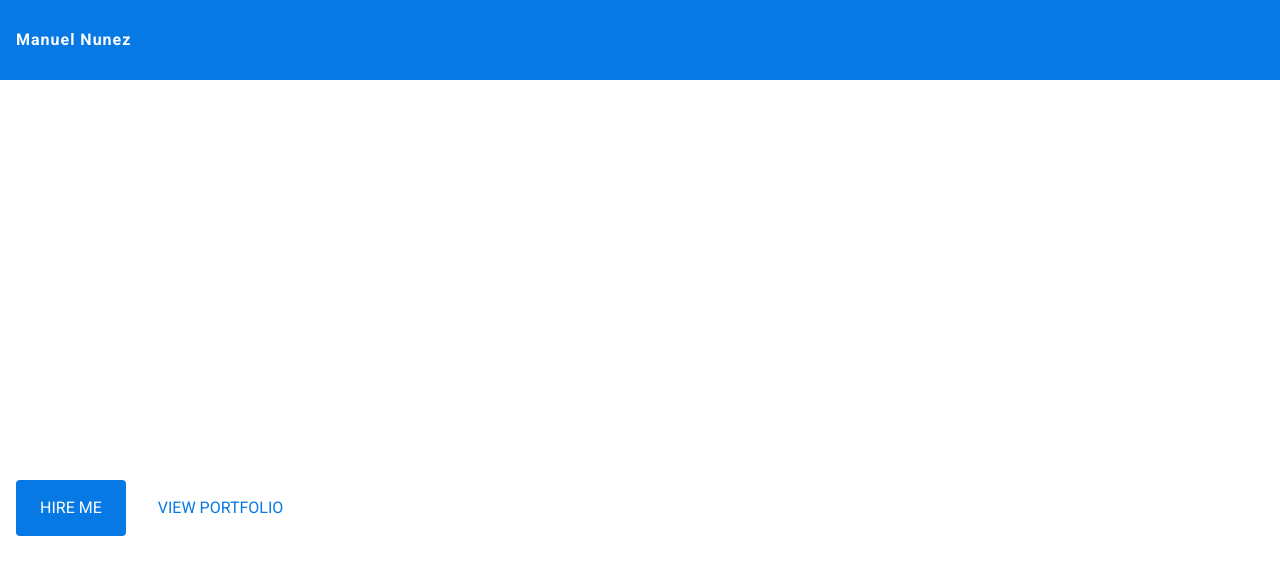
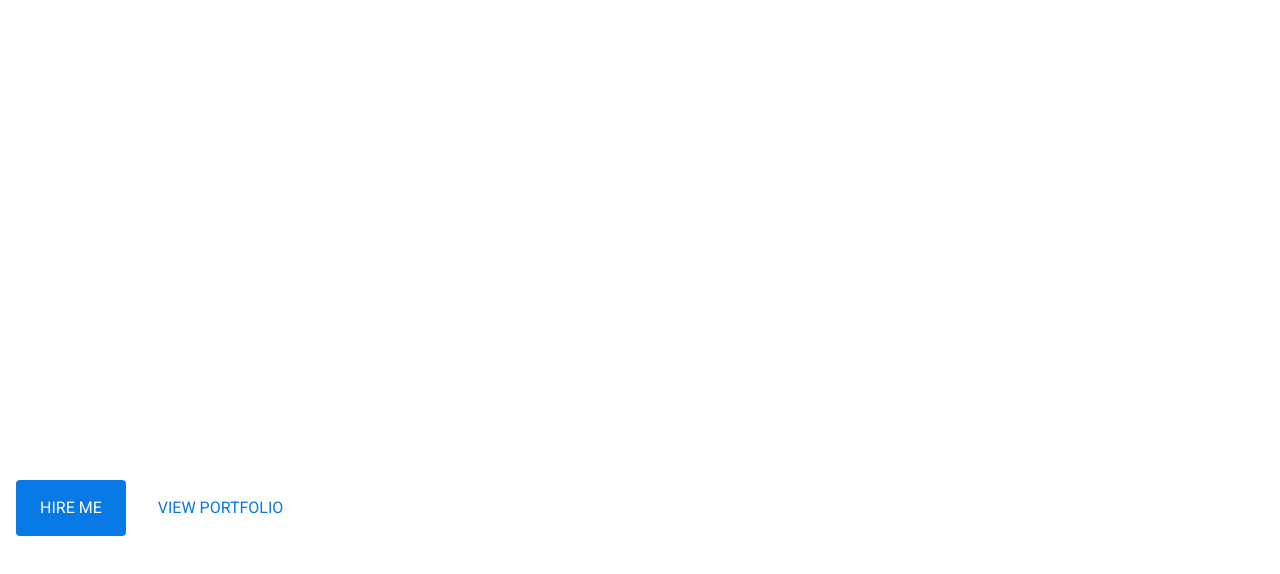
Before and after one commit to manuels-code/portfolio-site-2022, a React (Create React App) app: page / in a window 1280 px wide. Shown: the top 574 px of the page. Built offline with nearby package versions, Linux system fonts and the light colour scheme.

Commit message:
Update Header

```diff
--- a/src/components/layout/Header.jsx
+++ b/src/components/layout/Header.jsx
@@ -31,7 +31,7 @@ const menuLinks = [
 
 const Header = () => {
   return (
-    <div className="fixed left-0 top-0 w-full bg-app-base-1 h-20">
+    <div className="fixed left-0 top-0 w-full bg-app-base-1 lg:bg-transparent h-20">
       <Container>
         <div className="flex items-center h-full justify-between">
           <a className="text-white font-bold tracking-[1px]" href="/">
```
